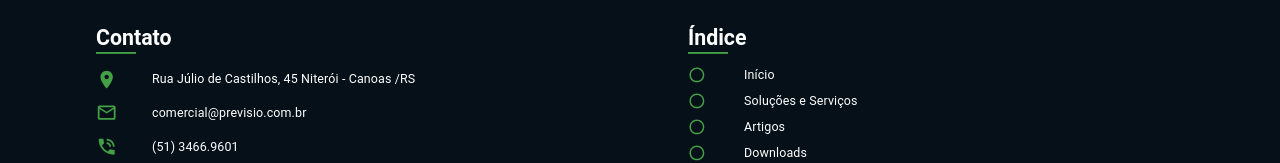
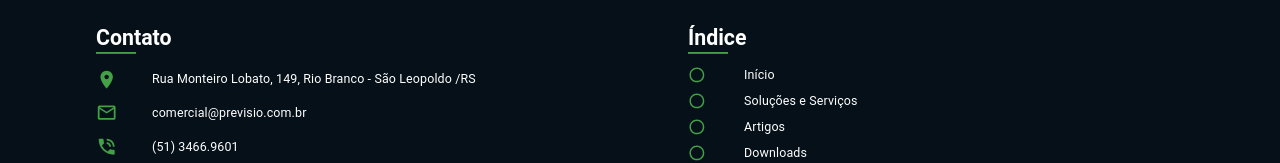
Before and after one commit to previsio-engenharia/ferramentas-previsio-frontend, a Next.js app: page / in a window 1280 px wide. Shown: the part 744-907 px from the top of the page. Built offline with nearby package versions, Linux system fonts and the light colour scheme.

Commit message:
atualizando endereço

```diff
--- a/src/components/layout/footer.js
+++ b/src/components/layout/footer.js
@@ -62,7 +62,7 @@ const Footer = () => (
                             <ListItemIcon>
                                 <LocationOnIcon color="primary" />
                             </ListItemIcon>
-                            <ListItemText primary="Rua Júlio de Castilhos, 45 Niterói - Canoas /RS" />
+                            <ListItemText primary="Rua Monteiro Lobato, 149, Rio Branco - São Leopoldo /RS" />
                         </ListItem>
 
                         <ListItem key={'email'}>
```
